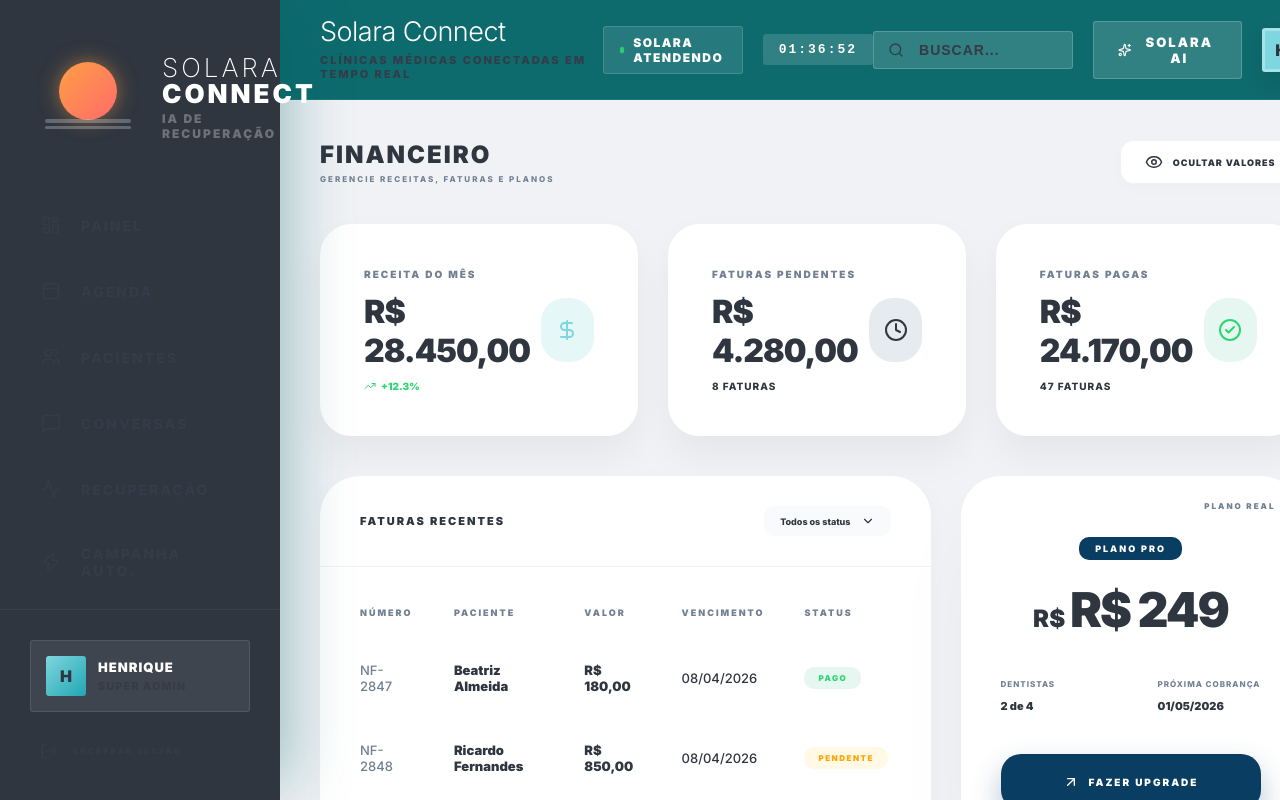
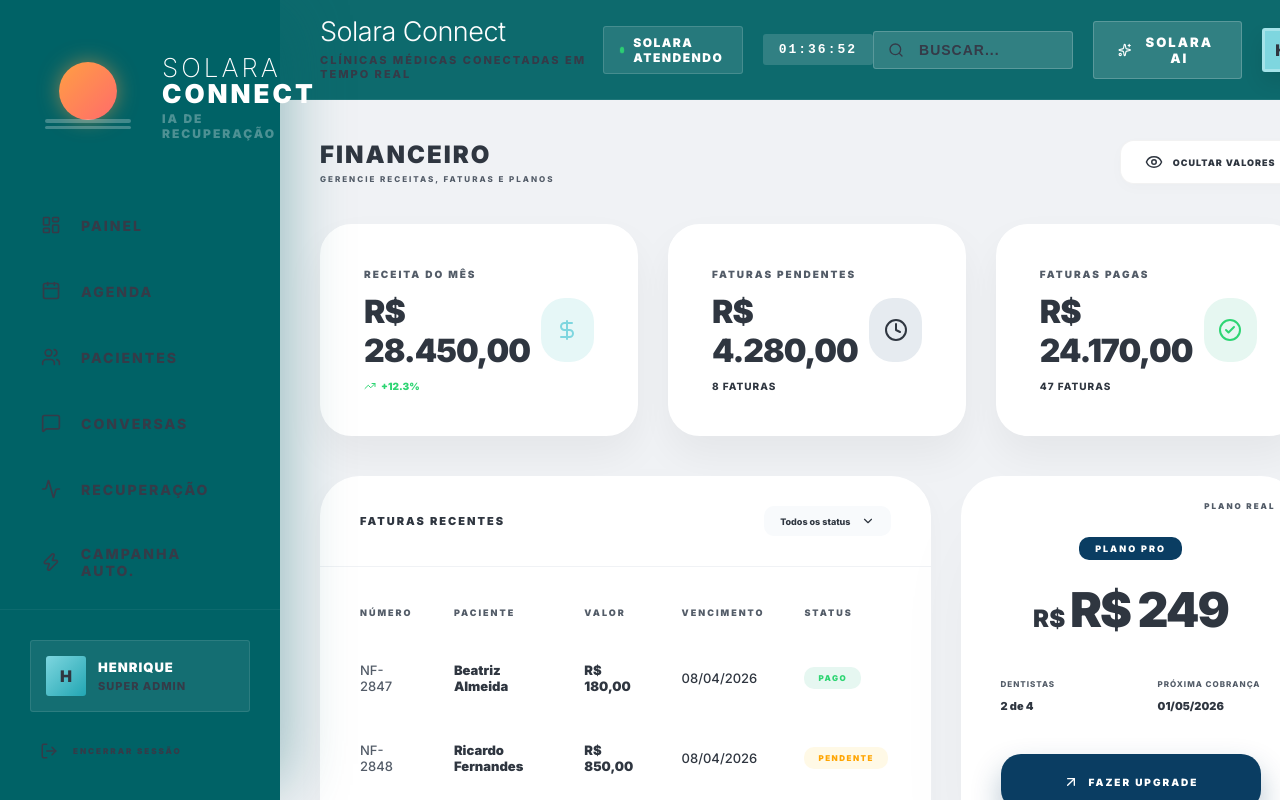
Before and after one commit to Speedpro04/odonto_connect, a Next.js app: page /dashboard/finance in a window 1280 px wide. Shown: the top 800 px of the page. Built offline with nearby package versions, Linux system fonts and the light colour scheme.

Commit message:
UI: Revert sidebar background color to #006266 and update light gray to #535c68

```diff
--- a/src/app/dashboard/agenda/agenda.module.css
+++ b/src/app/dashboard/agenda/agenda.module.css
@@ -20,7 +20,7 @@
 .titleInfo p {
   font-size: 8px;
   font-weight: 800;
-  color: #718093;
+  color: #535c68;
   letter-spacing: 2px;
   margin-top: 5px;
 }
@@ -65,7 +65,7 @@
 .filterGroup span {
   font-size: 9px;
   font-weight: 900;
-  color: #718093;
+  color: #535c68;
   letter-spacing: 1.5px;
 }
 
@@ -87,7 +87,7 @@
   width: 44px;
   height: 44px;
   background: white;
-  color: #718093;
+  color: #535c68;
   border-radius: 14px;
   display: flex;
   align-items: center;
@@ -180,7 +180,7 @@
 .cardInfo p {
   font-size: 10px;
   font-weight: 800;
-  color: #718093;
+  color: #535c68;
   letter-spacing: 2px;
 }
 
@@ -196,7 +196,7 @@
   display: flex;
   align-items: center;
   gap: 8px;
-  color: #718093;
+  color: #535c68;
   font-size: 11px;
   font-weight: 800;
 }
@@ -213,7 +213,7 @@
   border-radius: 12px;
   font-size: 9px;
   font-weight: 900;
-  color: #718093;
+  color: #535c68;
   letter-spacing: 1.5px;
   border: 1px solid rgba(0, 0, 0, 0.02);
 }
@@ -239,7 +239,7 @@
 .slotInfo p {
   font-size: 8px;
   font-weight: 800;
-  color: #718093;
+  color: #535c68;
   letter-spacing: 1px;
   margin-top: 4px;
 }
@@ -250,7 +250,7 @@
   border-radius: 12px;
   font-size: 8px;
   font-weight: 900;
-  color: #718093;
+  color: #535c68;
   letter-spacing: 2px;
   transition: all 0.3s;
 }
--- a/src/app/dashboard/automations/campaigns.module.css
+++ b/src/app/dashboard/automations/campaigns.module.css
@@ -14,7 +14,7 @@
 .titleInfo p {
   font-size: 8px;
   font-weight: 800;
-  color: #718093;
+  color: #535c68;
   letter-spacing: 2px;
   margin-top: 5px;
 }
@@ -40,7 +40,7 @@
 .statInfo p {
   font-size: 8px;
   font-weight: 900;
-  color: #718093;
+  color: #535c68;
   letter-spacing: 1.5px;
   margin-bottom: 5px;
 }
@@ -87,7 +87,7 @@
   font-size: 9px;
   font-weight: 900;
   letter-spacing: 1.5px;
-  color: #718093;
+  color: #535c68;
   display: flex;
   align-items: center;
   gap: 10px;
@@ -128,7 +128,7 @@
 .listHeader p {
   font-size: 9px;
   font-weight: 800;
-  color: #718093;
+  color: #535c68;
   letter-spacing: 1.5px;
 }
 
@@ -201,7 +201,7 @@
 
 .desc {
   font-size: 13px;
-  color: #718093;
+  color: #535c68;
   font-weight: 500;
   margin-bottom: 10px;
 }
--- a/src/app/dashboard/campaign/campaign.module.css
+++ b/src/app/dashboard/campaign/campaign.module.css
@@ -20,7 +20,7 @@
 .titleRow p {
   font-size: 11px;
   font-weight: 800;
-  color: #718093;
+  color: #535c68;
   letter-spacing: 2px;
   margin-top: 5px;
 }
@@ -78,7 +78,7 @@
 .kpiCard p {
   font-size: 10px;
   font-weight: 900;
-  color: #718093;
+  color: #535c68;
   letter-spacing: 2px;
   margin-bottom: 5px;
 }
@@ -107,7 +107,7 @@
   font-size: 12px;
   font-weight: 900;
   letter-spacing: 1.5px;
-  color: #718093;
+  color: #535c68;
   transition: all 0.2s;
 }
 
@@ -148,7 +148,7 @@
 }
 
 .selected {
-  border-color: #2f3640;
+  border-color: #006266;
   box-shadow: 0 0 0 3px rgba(0,98,102,0.1);
 }
 
@@ -180,7 +180,7 @@
   align-items: center;
   gap: 8px;
   font-size: 12px;
-  color: #718093;
+  color: #535c68;
   font-weight: 700;
   margin-bottom: 15px;
 }
@@ -205,7 +205,7 @@
   margin-top: 8px;
   font-size: 11px;
   font-weight: 800;
-  color: #718093;
+  color: #535c68;
 }
 
 /* Campaign Detail */
@@ -235,7 +235,7 @@
 .detailHeader p {
   font-size: 12px;
   font-weight: 700;
-  color: #718093;
+  color: #535c68;
 }
 
 .detailActions {
@@ -261,7 +261,7 @@
   height: 44px;
   border-radius: 3px;
   background: #F8FAFC;
-  color: #718093;
+  color: #535c68;
   display: flex;
   align-items: center;
   justify-content: center;
@@ -285,7 +285,7 @@
 .detailStat p {
   font-size: 10px;
   font-weight: 900;
-  color: #718093;
+  color: #535c68;
   letter-spacing: 1.5px;
   margin-bottom: 8px;
 }
@@ -306,7 +306,7 @@
 .messagePreview label {
   font-size: 11px;
   font-weight: 900;
-  color: #718093;
+  color: #535c68;
   letter-spacing: 2px;
 }
 
@@ -345,7 +345,7 @@
 .timeline label {
   font-size: 11px;
   font-weight: 900;
-  color: #718093;
+  color: #535c68;
   letter-spacing: 2px;
   margin-bottom: 5px;
 }
@@ -366,7 +366,7 @@
 }
 
 .stepIcon {
-  color: #718093;
+  color: #535c68;
 }
 
 .done .stepIcon {
@@ -384,7 +384,7 @@
 .stepInfo p {
   font-size: 12px;
   font-weight: 500;
-  color: #718093;
+  color: #535c68;
 }
 
 /* Templates */
@@ -404,7 +404,7 @@
 .iaNote p {
   font-size: 11px;
   font-weight: 900;
-  color: #718093;
+  color: #535c68;
   letter-spacing: 1.5px;
 }
 
@@ -451,7 +451,7 @@
 .tplInfo p {
   font-size: 13px;
   font-weight: 500;
-  color: #718093;
+  color: #535c68;
 }
 
 .tplInfo span {
@@ -490,6 +490,6 @@
 
 .emptyMsg {
   font-size: 16px;
-  color: #718093;
+  color: #535c68;
   font-weight: 700;
 }
--- a/src/app/dashboard/finance/finance.module.css
+++ b/src/app/dashboard/finance/finance.module.css
@@ -20,7 +20,7 @@
 .titleInfo p {
   font-size: 8px;
   font-weight: 800;
-  color: #718093;
+  color: #535c68;
   letter-spacing: 2px;
   margin-top: 5px;
 }
@@ -61,7 +61,7 @@
 .statInfo p {
   font-size: 10px;
   font-weight: 900;
-  color: #718093;
+  color: #535c68;
   letter-spacing: 2px;
   margin-bottom: 12px;
 }
@@ -159,7 +159,7 @@
   padding: 20px;
   font-size: 9px;
   font-weight: 900;
-  color: #718093;
+  color: #535c68;
   letter-spacing: 2px;
 }
 
@@ -169,10 +169,10 @@
   color: #2f3640;
 }
 
-.id { font-weight: 500; color: #718093 !important; }
+.id { font-weight: 500; color: #535c68 !important; }
 .patient { font-weight: 900; }
 .val { font-weight: 900; }
-.date { font-weight: 500; color: #718093; }
+.date { font-weight: 500; color: #535c68; }
 
 .statusBadge {
   padding: 6px 14px;
@@ -210,7 +210,7 @@
 .planHeader h3 {
   font-size: 8px;
   font-weight: 900;
-  color: #718093;
+  color: #535c68;
   letter-spacing: 2px;
 }
 
@@ -256,7 +256,7 @@
 .planStatItem p {
   font-size: 8px;
   font-weight: 800;
-  color: #718093;
+  color: #535c68;
   letter-spacing: 1px;
   margin-bottom: 5px;
 }
@@ -320,7 +320,7 @@
 .historyInfo p {
   font-size: 9px;
   font-weight: 500;
-  color: #718093;
+  color: #535c68;
   margin-top: 4px;
 }
 
--- a/src/app/dashboard/recovery/recovery.module.css
+++ b/src/app/dashboard/recovery/recovery.module.css
@@ -14,7 +14,7 @@
 .titleInfo p {
   font-size: 8px;
   font-weight: 800;
-  color: #718093;
+  color: #535c68;
   letter-spacing: 2px;
   margin-top: 5px;
 }
@@ -53,7 +53,7 @@
 .statInfo p {
   font-size: 8px;
   font-weight: 900;
-  color: #718093;
+  color: #535c68;
   letter-spacing: 1.5px;
   margin-bottom: 5px;
 }
@@ -90,7 +90,7 @@
 .headerTitle p {
   font-size: 8px;
   font-weight: 800;
-  color: #718093;
+  color: #535c68;
   letter-spacing: 1.5px;
   margin-top: 6px;
 }
@@ -120,7 +120,7 @@
   padding: 20px 30px;
   font-size: 8px;
   font-weight: 900;
-  color: #718093;
+  color: #535c68;
   letter-spacing: 2px;
 }
 
@@ -144,13 +144,13 @@
 .patientCell span {
   font-size: 8px;
   font-weight: 900;
-  color: #718093;
+  color: #535c68;
   letter-spacing: 1px;
   margin-top: 4px;
 }
 
 .mutedText {
-  color: #718093;
+  color: #535c68;
   font-weight: 500;
 }
 
@@ -186,7 +186,7 @@
   gap: 10px;
   font-size: 10px;
   font-weight: 700;
-  color: #718093;
+  color: #535c68;
 }
 
 .actions {
@@ -216,7 +216,7 @@
   width: 36px;
   height: 36px;
   background: #F8FAFC;
-  color: #718093;
+  color: #535c68;
   border-radius: 12px;
   display: flex;
   align-items: center;
--- a/src/app/globals.css
+++ b/src/app/globals.css
@@ -6,7 +6,7 @@
   --accent-teal: #7ed6df;
   --bg-gray: #F0F2F5;
   --text-main: #2f3640;
-  --text-muted: #718093;
+  --text-muted: #535c68;
 
   --glass-bg: rgba(255, 255, 255, 0.6);
   --glass-border: rgba(255, 255, 255, 0.8);
--- a/src/components/Sidebar/sidebar.module.css
+++ b/src/components/Sidebar/sidebar.module.css
@@ -1,7 +1,7 @@
 .sidebar {
   width: 280px;
   height: 100vh;
-  background-color: #2f3640;
+  background-color: #006266;
   color: white;
   display: flex;
   flex-direction: column;
```
Also changed, not shown: src/app/dashboard/overview.module.css (+5 -5 lines), src/app/landing.module.css (+4 -4 lines).
